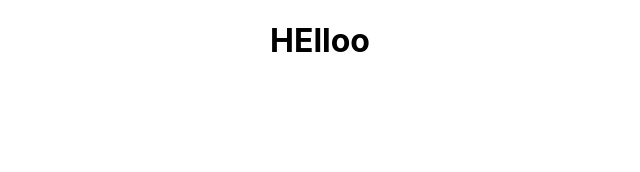
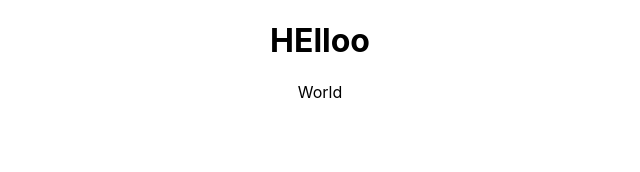
Before and after one commit to SAjay02/hospital-management, a React (Create React App) app: page / in a window 1280 px wide. Shown: the top 172 px of the page, without its empty margins (320-960 px from the left). Built offline with nearby package versions, Linux system fonts and the light colour scheme.

Commit message:
Changes DONE

```diff
--- a/src/App.js
+++ b/src/App.js
@@ -5,6 +5,7 @@ function App() {
   return (
     <div className="App">
       <h1>HElloo</h1>
+      <p>World</p>
     </div>
   );
 }
```
